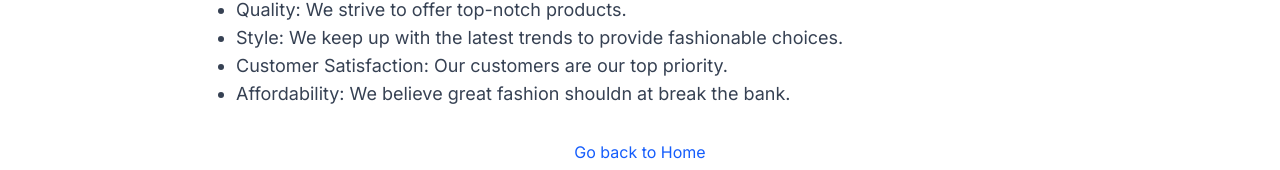
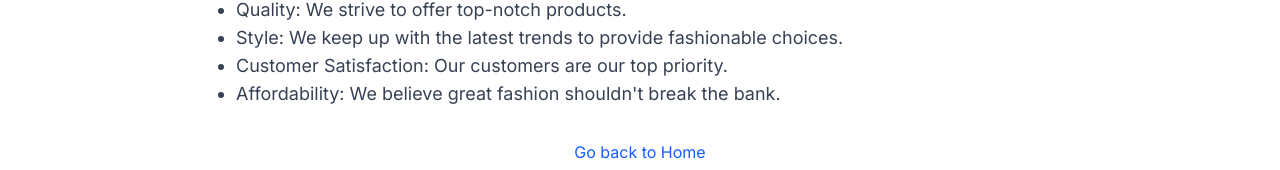
Before and after one commit to avantidhande/ecommerce-website, a Next.js app: page /about in a window 1280 px wide. Shown: the part 496-666 px from the top of the page. Built offline with nearby package versions, Linux system fonts and the light colour scheme.

Commit message:
Fix: escaped apostrophes in about page

```diff
--- a/src/app/about/page.tsx
+++ b/src/app/about/page.tsx
@@ -18,7 +18,7 @@ export default function About() {
           <li>Quality: We strive to offer top-notch products.</li>
           <li>Style: We keep up with the latest trends to provide fashionable choices.</li>
           <li>Customer Satisfaction: Our customers are our top priority.</li>
-          <li>Affordability: We believe great fashion shouldn at break the bank.</li>
+          <li>Affordability: We believe great fashion shouldn&apos;t break the bank.</li>
         </ul>
 
         <div className="mt-8 text-center">
```
